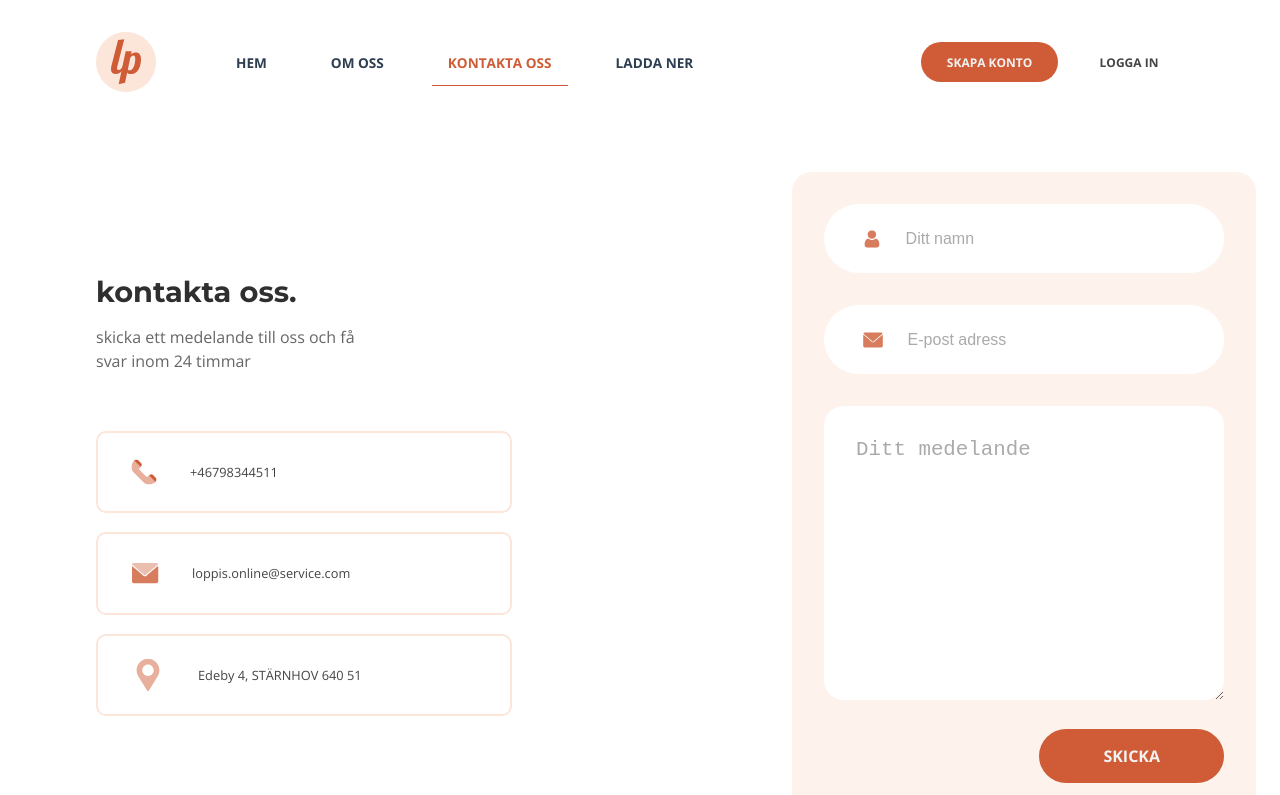
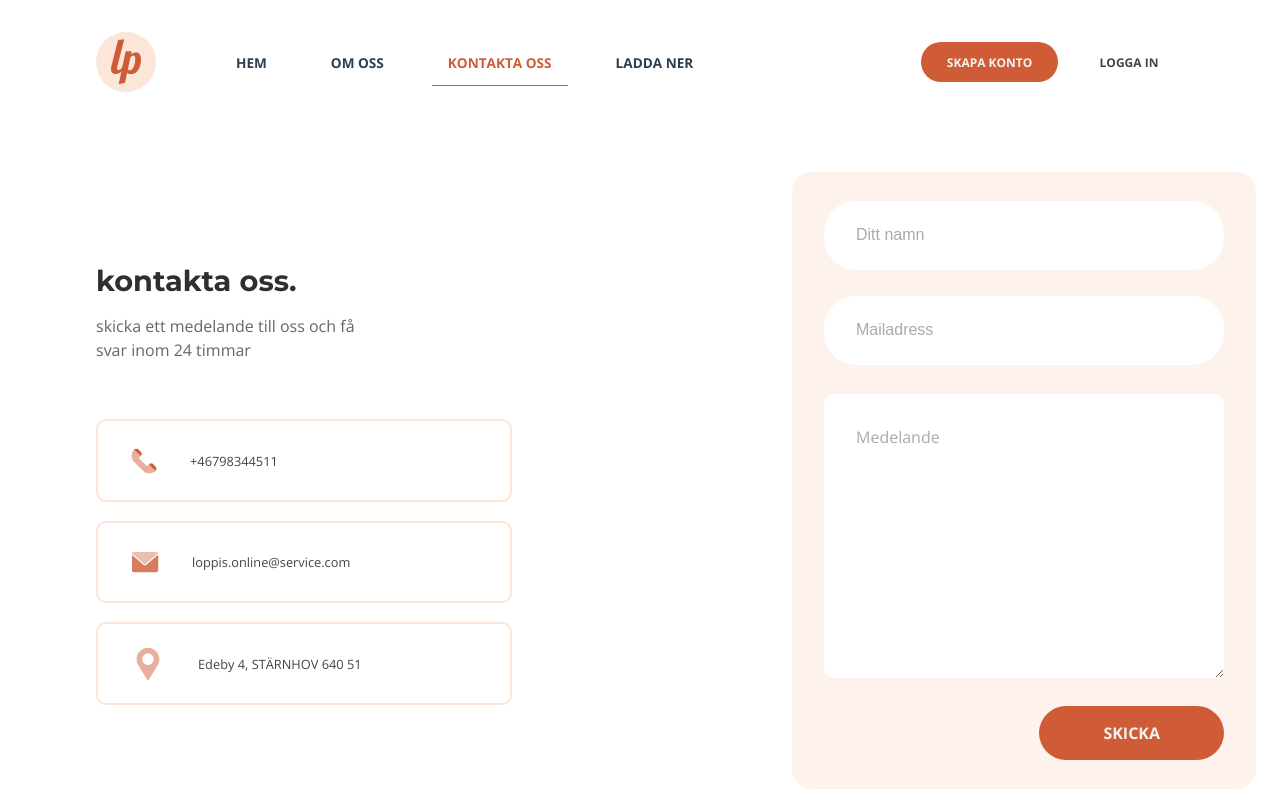
Before and after one commit to ali-suliman/LoppisOnline, a Vue app: page /contact in a window 1280 px wide. Shown: the top 795 px of the page. Built offline with nearby package versions, Linux system fonts and the light colour scheme.

Commit message:
Update ContactForm.vue

```diff
--- a/src/components/ContactForm.vue
+++ b/src/components/ContactForm.vue
@@ -1,23 +1,15 @@
 <template>
   <form>
-    <article>
-      <img src="../assets/images/form-name.svg" alt="" /><input
-        type="text"
-        placeholder="Ditt namn"
-      />
-    </article>
-    <article>
-      <img src="../assets/images/form-email.svg" alt="" /><input
-        type="text"
-        placeholder="E-post adress"
-      />
-    </article>
+    <input type="text" placeholder="Ditt namn" />
+
+    <input type="text" placeholder="Mailadress" />
+
     <textarea
       name=""
       id=""
       cols="30"
       rows="10"
-      placeholder="Ditt medelande"
+      placeholder="Medelande"
     ></textarea>
 
     <button class="send">skicka</button>
@@ -51,29 +43,19 @@ form {
   }
 
   textarea {
-    border-radius: 20px;
+    border-radius: 10px;
     padding: 2rem;
+    margin: 0.5rem;
+    font-family: $p-font;
   }
 
-  article {
+  input {
+    margin: 0.5rem 0rem;
+    border-radius: 20px;
     width: 100%;
     background: #fff;
-    overflow: hidden;
-    @include flex();
-    flex-direction: row;
-    justify-content: flex-start;
-    margin: 1rem 0rem;
-    border-radius: 20px;
-
-    img {
-      margin-left: 1.5rem;
-      transform: scale(0.86);
-    }
-
-    input {
-      border-radius: 2rem;
-      padding: 1.05rem 1.2rem;
-    }
+    border-radius: 2rem;
+    padding: 1.05rem 2rem;
   }
 
   .send {
@@ -86,21 +68,15 @@ form {
 @media screen and (min-width: 1200px) {
   form {
     padding: 1rem 2rem;
-    article {
-      border-radius: 30rem;
-      margin: 1rem 0rem;
-      input {
-        padding: 1.6rem;
-        font-size: 1rem;
-      }
-      img {
-        transform: scale(1.1);
-        margin-left: 2.5rem;
-      }
+
+    input {
+      padding: 1.6rem 2rem;
+      font-size: 1rem;
+      margin: 0.8rem 0rem;
     }
 
     textarea {
-      font-size: 1.3rem;
+      font-size: 1rem;
       margin: 1rem;
     }
 
```
